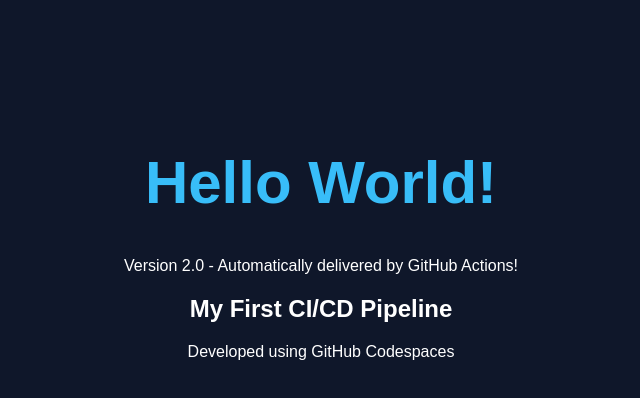
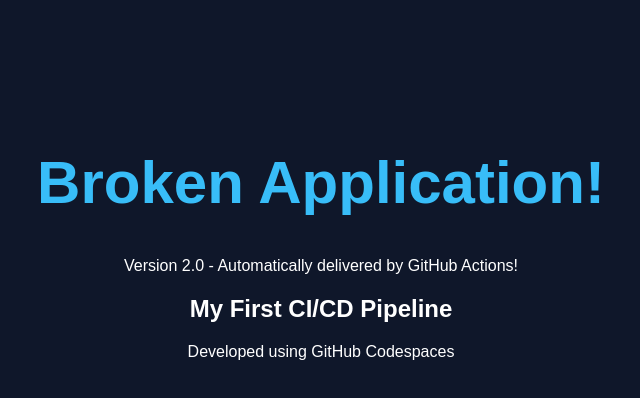
Before and after one commit to mhugoAdentis/hello-world, a plain HTML site: page index.html in a window 1280 px wide. Shown: the whole page, without its empty margins (319-959 px from the left). Drawn offline with Linux system fonts and the light colour scheme.

Commit message:
Simulate application failure

```diff
--- a/index.html
+++ b/index.html
@@ -19,7 +19,7 @@
     </style>
 </head>
 <body>
-    <h1>Hello World!</h1>
+    <h1>Broken Application!</h1>
     <p>Version 2.0 - Automatically delivered by GitHub Actions!</p>
     <h2>My First CI/CD Pipeline</h2>
     <p>Developed using GitHub Codespaces</p>
```
